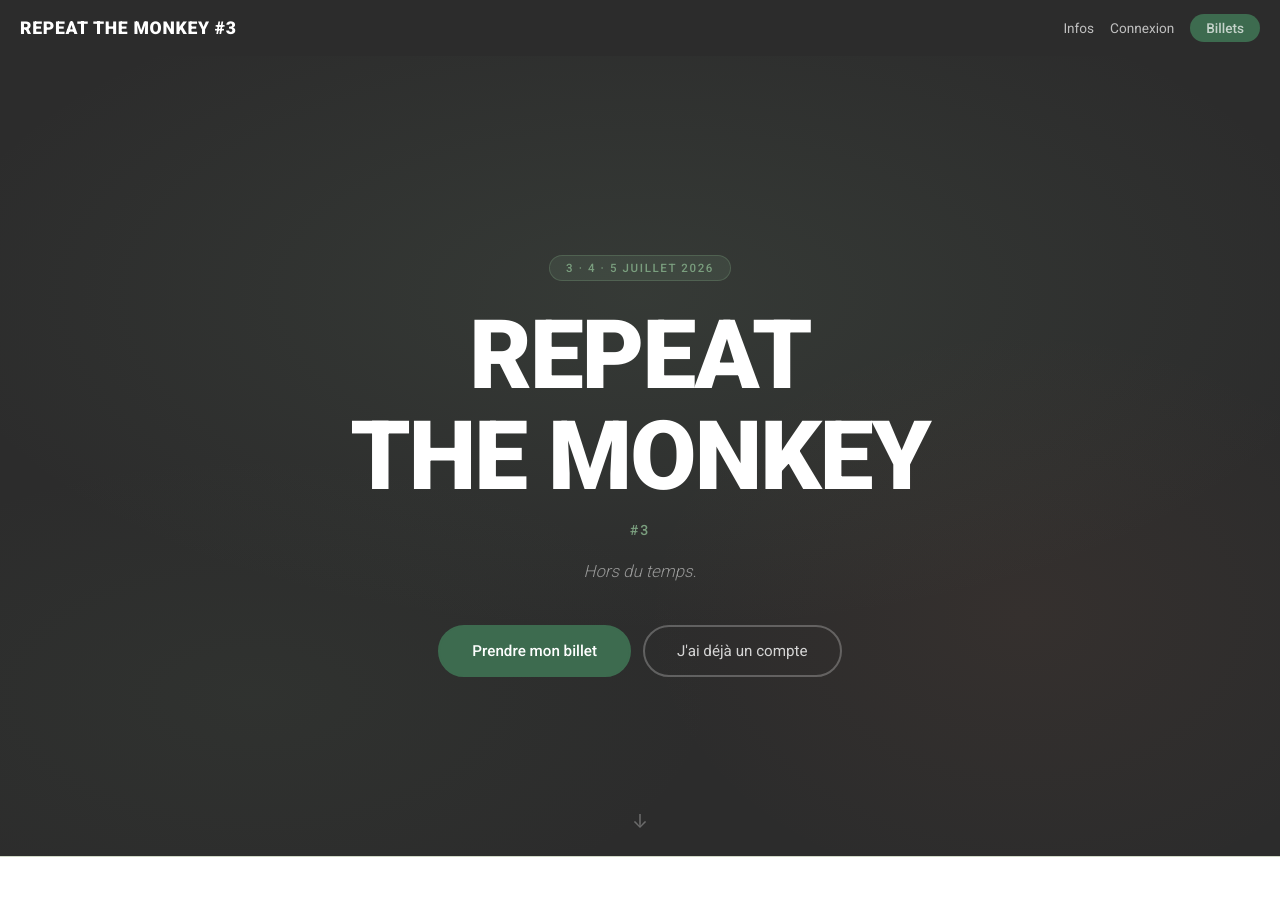
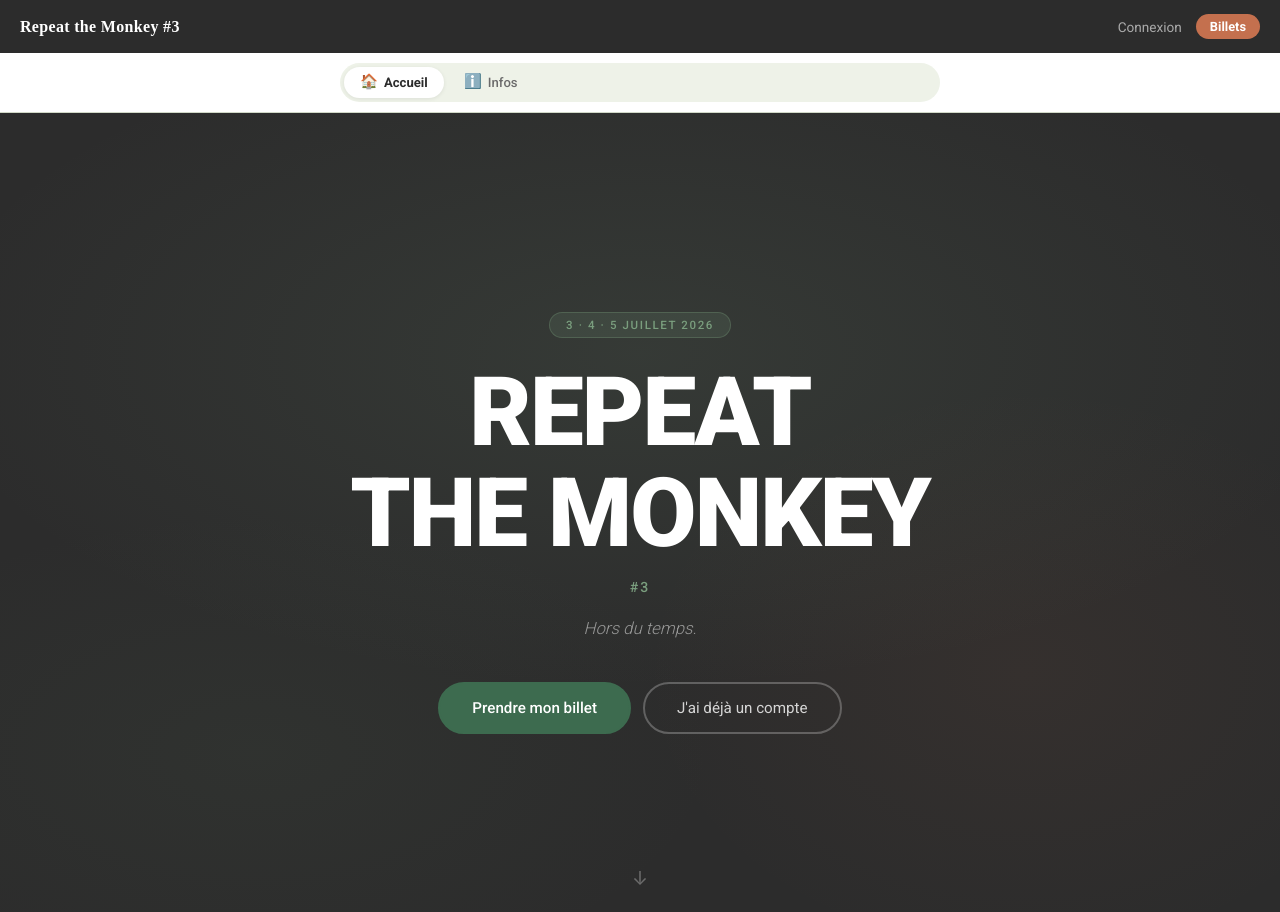
Before and after one commit to ApplegateCorp/SarciApp, a FastAPI app: page / in a window 1280 px wide. Shown: the top 912 px of the page. Run offline with FastAPI, Linux system fonts and the light colour scheme.

Commit message:
Add pill navigation to customer-facing pages
Replaces the old navbar with a sticky topbar + pill nav matching the
admin style. Pills are contextual: logged-in users see ticket/wallet,
bartenders see Bar, scanners see Scanner, etc.

Co-Authored-By: Claude Opus 4.6 <noreply@anthropic.com>

```diff
--- a/templates/base.html
+++ b/templates/base.html
@@ -8,37 +8,157 @@
   <meta name="apple-mobile-web-app-status-bar-style" content="black-translucent" />
   <meta name="theme-color" content="#2C2C2C" />
   <title>{% block title %}Repeat the Monkey #3{% endblock %}</title>
-  <link rel="stylesheet" href="/static/css/style.css?v=2" />
+  <link rel="stylesheet" href="/static/css/style.css?v=3" />
+  <style>
+    /* ── Customer pill nav ──────────────────────────────── */
+    .site-topbar {
+      display: flex;
+      align-items: center;
+      justify-content: space-between;
+      padding: 14px 20px;
+      background: var(--charcoal);
+      position: sticky;
+      top: 0;
+      z-index: 100;
+    }
+    .site-topbar-brand {
+      font-family: 'Playfair Display', serif;
+      font-weight: 900;
+      font-size: 1rem;
+      color: #fff;
+      text-decoration: none;
+      letter-spacing: 0.02em;
+    }
+    .site-topbar-brand:hover { color: #fff; text-decoration: none; }
+    .site-topbar-right {
+      display: flex;
+      gap: 14px;
+      align-items: center;
+      font-size: 0.85rem;
+    }
+    .site-topbar-right a { color: rgba(255,255,255,0.6); text-decoration: none; }
+    .site-topbar-right a:hover { color: #fff; text-decoration: none; }
+    .site-topbar-right .topbar-cta {
+      background: var(--orange);
+      color: #fff;
+      padding: 5px 14px;
+      border-radius: 50px;
+      font-weight: 600;
+      font-size: 0.8rem;
+    }
+    .site-topbar-right .topbar-cta:hover { opacity: 0.88; color: #fff; }
+
+    .pill-nav-wrapper {
+      background: var(--surface);
+      border-bottom: 1.5px solid var(--border);
+      padding: 10px 16px;
+      position: sticky;
+      top: 50px;
+      z-index: 99;
+    }
+    .pill-nav {
+      display: flex;
+      align-items: center;
+      gap: 4px;
+      max-width: 600px;
+      margin: 0 auto;
+      background: var(--bg);
+      border-radius: 50px;
+      padding: 4px;
+      overflow-x: auto;
+      -webkit-overflow-scrolling: touch;
+      scrollbar-width: none;
+    }
+    .pill-nav::-webkit-scrollbar { display: none; }
+    .pill-item {
+      display: flex;
+      align-items: center;
+      gap: 6px;
+      padding: 8px 16px;
+      border-radius: 50px;
+      font-size: 0.82rem;
+      font-weight: 500;
+      font-family: 'Roboto', sans-serif;
+      color: var(--text-muted);
+      text-decoration: none;
+      white-space: nowrap;
+      transition: all 0.18s;
+      cursor: pointer;
+    }
+    .pill-item:hover {
+      color: var(--text);
+      background: var(--surface2);
+      text-decoration: none;
+    }
+    .pill-item.active {
+      background: var(--surface);
+      color: var(--text);
+      font-weight: 600;
+      box-shadow: 0 1px 4px rgba(0,0,0,0.08);
+    }
+    .pill-icon {
+      font-size: 0.9rem;
+      line-height: 1;
+    }
+
+    @media (max-width: 600px) {
+      .pill-item { padding: 7px 12px; font-size: 0.78rem; }
+    }
+  </style>
   {% block head %}{% endblock %}
 </head>
 <body>
 
-  <nav class="navbar">
-    <a href="/" class="nav-brand">Repeat the Monkey #3</a>
-    <div class="nav-links">
-      <a href="/info" class="nav-link-subtle">Infos</a>
+  <!-- Top bar -->
+  <div class="site-topbar">
+    <a href="/" class="site-topbar-brand">Repeat the Monkey #3</a>
+    <div class="site-topbar-right">
       {% if user %}
-        <a href="/ticket" class="nav-link-subtle">Mon billet</a>
-        <a href="/wallet" class="nav-link-subtle">Compte</a>
-        {% if user.ticket_scanned %}
-        <a href="/history" class="nav-link-subtle">Historique</a>
+        {% if user.is_admin or user.is_sub_admin %}
+        <a href="/admin/dashboard">Admin</a>
         {% endif %}
-        {% if user.is_bartender or user.is_admin or user.is_sub_admin %}
-        <a href="/admin/bar" class="nav-cta">Bar</a>
-        {% endif %}
-        {% if user.is_scanner %}
-        <a href="/admin/entry" class="nav-cta" style="background:var(--sage); border-color:var(--sage);">Scanner</a>
-        {% endif %}
-        {% if user.is_admin or user.is_sub_admin %}
-        <a href="/admin/dashboard" class="nav-link-subtle">Admin</a>
-        {% endif %}
-        <a href="/logout" class="nav-link-subtle">Déconnexion</a>
+        <a href="/logout">D&eacute;connexion</a>
       {% else %}
-        <a href="/login" class="nav-link-subtle">Connexion</a>
-        <a href="/register" class="nav-cta">Billets</a>
+        <a href="/login">Connexion</a>
+        <a href="/register" class="topbar-cta">Billets</a>
       {% endif %}
     </div>
-  </nav>
+  </div>
+
+  <!-- Pill navigation -->
+  <div class="pill-nav-wrapper">
+    <nav class="pill-nav">
+      <a href="/" class="pill-item {% if active_tab == 'home' %}active{% endif %}">
+        <span class="pill-icon">&#x1F3E0;</span> Accueil
+      </a>
+      <a href="/info" class="pill-item {% if active_tab == 'info' %}active{% endif %}">
+        <span class="pill-icon">&#x2139;&#xFE0F;</span> Infos
+      </a>
+      {% if user %}
+      <a href="/ticket" class="pill-item {% if active_tab == 'ticket' %}active{% endif %}">
+        <span class="pill-icon">&#x1F3AB;</span> Mon billet
+      </a>
+      <a href="/wallet" class="pill-item {% if active_tab == 'wallet' %}active{% endif %}">
+        <span class="pill-icon">&#x1F4B3;</span> Compte
+      </a>
+      {% if user.ticket_scanned %}
+      <a href="/history" class="pill-item {% if active_tab == 'history' %}active{% endif %}">
+        <span class="pill-icon">&#x1F4DC;</span> Historique
+      </a>
+      {% endif %}
+      {% if user.is_bartender or user.is_admin or user.is_sub_admin %}
+      <a href="/admin/bar" class="pill-item {% if active_tab == 'bar' %}active{% endif %}">
+        <span class="pill-icon">&#x1F37A;</span> Bar
+      </a>
+      {% endif %}
+      {% if user.is_scanner %}
+      <a href="/admin/entry" class="pill-item {% if active_tab == 'scanner' %}active{% endif %}">
+        <span class="pill-icon">&#x1F4F7;</span> Scanner
+      </a>
+      {% endif %}
+      {% endif %}
+    </nav>
+  </div>
 
   {% block fullpage %}
   <main class="container">
@@ -51,7 +171,7 @@
       {% if user and user.ticket_purchased %}
       <a href="/wallet" class="footer-cta">Recharger son compte</a>
       {% else %}
-      <a href="/register" class="footer-cta">Créer mon compte</a>
+      <a href="/register" class="footer-cta">Cr&eacute;er mon compte</a>
       {% endif %}
     </div>
   </footer>
--- a/templates/history.html
+++ b/templates/history.html
@@ -1,4 +1,5 @@
 {% extends "base.html" %}
+{% set active_tab = "history" %}
 {% block title %}Mon historique — Repeat the Monkey #3{% endblock %}
 
 {% block content %}
--- a/templates/index.html
+++ b/templates/index.html
@@ -1,4 +1,5 @@
 {% extends "base.html" %}
+{% set active_tab = "home" %}
 {% block title %}Repeat the Monkey #3{% endblock %}
 
 {% block fullpage %}
--- a/templates/info.html
+++ b/templates/info.html
@@ -1,4 +1,5 @@
 {% extends "base.html" %}
+{% set active_tab = "info" %}
 {% block title %}Informations pratiques — Repeat the Monkey #3{% endblock %}
 {% block content %}
 
--- a/templates/ticket.html
+++ b/templates/ticket.html
@@ -1,4 +1,5 @@
 {% extends "base.html" %}
+{% set active_tab = "ticket" %}
 {% block title %}Billetterie — Repeat the Monkey #3{% endblock %}
 
 {% block content %}
--- a/templates/wallet.html
+++ b/templates/wallet.html
@@ -1,4 +1,5 @@
 {% extends "base.html" %}
+{% set active_tab = "wallet" %}
 {% block title %}Mon compte bar — Repeat the Monkey #3{% endblock %}
 
 {% block head %}
```
